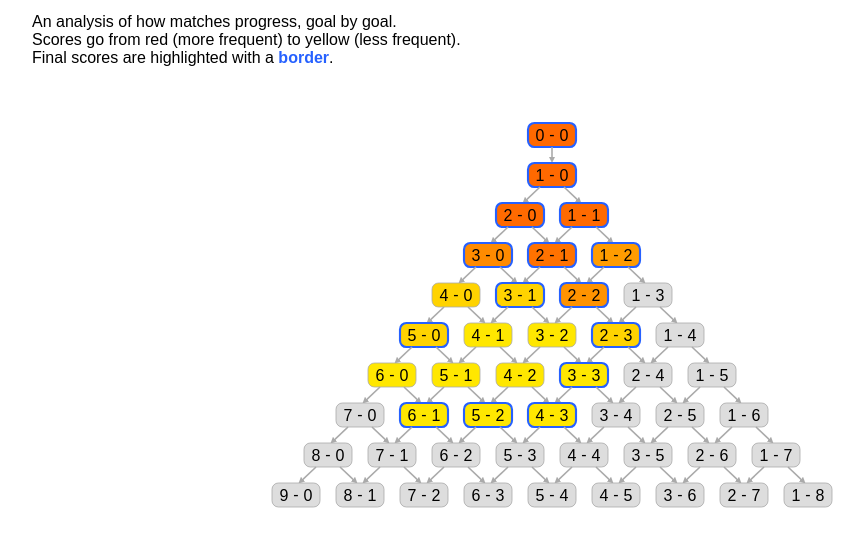
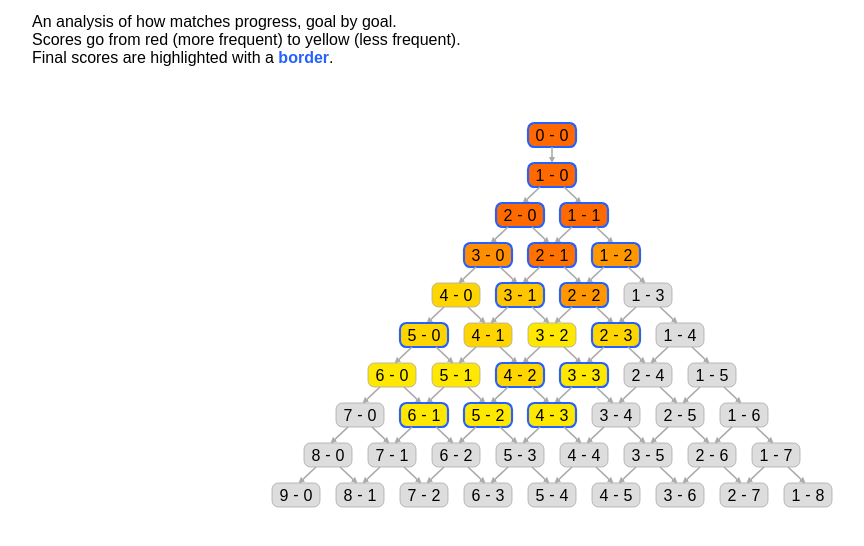
Before and after one commit to luciopaiva/world-cup, a plain HTML site: page index.html in a window 1280 px wide. Shown: the part 80-626 px from the top of the page, without its empty margins (8-872 px from the left). Drawn offline with Linux system fonts and the light colour scheme.

Commit message:
Update up to the final

```diff
--- a/index.html
+++ b/index.html
@@ -243,24 +243,24 @@
                 new Match("Denmark", "Croatia", "<>"),  // 1x1
                 new Match("Brazil", "Mexico", "<<"),  // 2x0
                 new Match("Japan", "Belgium", "<<>>>"),  // 2x3
-                new Match("Sweden", "Szwitzerland", "<"),  // 1x0
+                new Match("Sweden", "Switzerland", "<"),  // 1x0
                 new Match("England", "Colombia", "<>"),  // 1x1
 
                 // Quarter-finals
-                new Match("France", "Uruguay", "<<"), // 2x0
-                new Match("Belgium", "Brazil", "<<>"), // 2x1
-                new Match("England", "Sweden", "<<"), // 2x0
-                new Match("Russia", "Croatia", "<>><"), // 2x2
+                new Match("France", "Uruguay", "<<"),  // 2x0
+                new Match("Belgium", "Brazil", "<<>"),  // 2x1
+                new Match("England", "Sweden", "<<"),  // 2x0
+                new Match("Russia", "Croatia", "<>><"),  // 2x2
 
                 // Semi-finals
-                // new Match("France", "Belgium", ""), // 0x0
-                // new Match("Croatia", "England", ""), // 0x0
+                new Match("France", "Belgium", "<"),  // 1x0
+                new Match("England", "Croatia", "<>>"), // 1x2
 
                 // Third place play-off
-                // new Match("", "", ""), // 0x0
+                new Match("Belgium", "England", "<<"), // 2x0
 
                 // Final
-                // new Match("", "", ""), // 0x0
+                new Match("France", "Croatia", "<><<<>"), // 4x2
             ];
 
             this.generateScoreElements();
```
